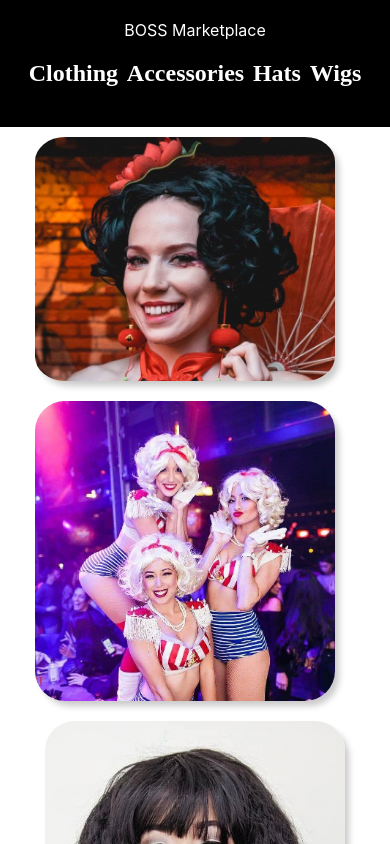
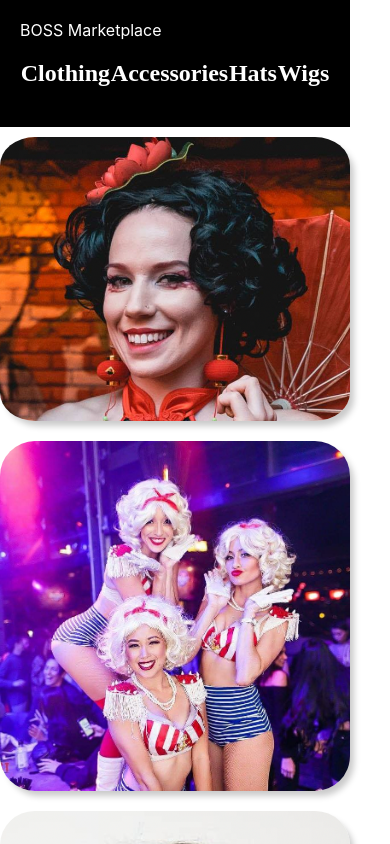
Before and after one commit to alvillaraza/boss-marketplace, a React (Create React App) app: page /wigs in a window 390 px wide. Shown: the top 844 px of the page. Built offline with nearby package versions, Linux system fonts and the light colour scheme; a web font is replaced by a local one.

Commit message:
more styling to make everything fit

```diff
--- a/src/App.css
+++ b/src/App.css
@@ -22,9 +22,9 @@
 }
 .Marketplace img {
   height: auto;
-  max-height: 300px;
+  max-height: 350px;
   width: auto;
-  max-width: 300px;
+  max-width: 350px;
   border-radius: 10%;
   box-shadow: 5px 6px 6px -1px rgba(0, 0, 0, 0.21);
   margin-block: 10px;
@@ -52,6 +52,7 @@
   grid-template-columns: 1fr;
   grid-template-rows: 1fr;
   align-items: center;
+  justify-items: center;
 }
 .Marketplace .photo img,
 .Marketplace .photo > div {
@@ -73,33 +74,36 @@
   transition-duration: 0.5s;
   padding: 10px;
   height: auto;
-  max-height: 300px;
+  max-height: 350px;
   width: auto;
-  max-width: 300px;
+  max-width: 350px;
 }
 .Marketplace .description-wrapper h4,
 .Marketplace .description-wrapper span {
   text-transform: capitalize;
+  font-weight: 700;
+  margin-block: -11px;
+}
+.Marketplace .description-wrapper .item-title {
   line-height: 1;
-  font-weight: 700;
-  margin-block: 3px;
 }
 .Marketplace .description-wrapper span {
   font-weight: bold;
 }
 .Marketplace .description-wrapper p {
   font-family: "Lato", sans-serif;
-  line-height: 0.8;
+  line-height: 0.2;
   padding-left: 20px;
   font-weight: 500;
+  font-size: 15px;
 }
 .Marketplace .description-wrapper .description {
-  padding: 5px;
+  padding: 1px;
 }
-@media screen and (max-width: 720px) {
+@media screen and (max-width: 414px) {
   .Marketplace {
-    text-align: center;
-    align-items: center;
+    display: grid;
+    grid-template-columns: 1fr 1fr;
   }
   .Marketplace .category-wrapper {
     grid-template-columns: 1fr;
--- a/src/App.less
+++ b/src/App.less
@@ -1,7 +1,6 @@
 @import url("https://fonts.googleapis.com/css2?family=Lato:wght@300&family=Prata&display=swap");
 
 .Marketplace {
-
   a {
     color: white;
     text-decoration: none;
@@ -14,13 +13,12 @@
 
   img {
     height: auto;
-    max-height: 300px;
+    max-height: 350px;
     width: auto;
-    max-width: 300px;
+    max-width: 350px;
     border-radius: 10%;
     box-shadow: 5px 6px 6px -1px rgba(0, 0, 0, 0.21);
-      margin-block: 10px;
-
+    margin-block: 10px;
   }
 
   .header-wrapper {
@@ -51,6 +49,7 @@
     grid-template-columns: 1fr;
     grid-template-rows: 1fr;
     align-items: center;
+    justify-items: center;
 
     img,
     // > selects all div elements under the a
@@ -63,6 +62,7 @@
     > div {
       z-index: 1;
     }
+
     &:hover {
       img {
         opacity: 0.2;
@@ -79,16 +79,19 @@
     transition-duration: 0.5s;
     padding: 10px;
     height: auto;
-    max-height: 300px;
+    max-height: 350px;
     width: auto;
-    max-width: 300px;
+    max-width: 350px;
 
     h4,
     span {
       text-transform: capitalize;
+      font-weight: 700;
+      margin-block: -11px;
+    }
+
+    .item-title {
       line-height: 1;
-      font-weight: 700;
-      margin-block: 3px;
     }
 
     span {
@@ -97,24 +100,22 @@
 
     p {
       font-family: "Lato", sans-serif;
-      line-height: 0.8;
+      line-height: 0.2;
       padding-left: 20px;
       font-weight: 500;
+      font-size: 15px;
     }
 
     .description {
-      padding: 5px;
-
+      padding: 1px;
     }
   }
 
-  @media screen and (max-width: 720px) {
-    text-align: center;
-    align-items: center;
+  @media screen and (max-width: 414px) {
+    display: grid;
+    grid-template-columns: 1fr 1fr;
 
     .category-wrapper {
-
-
       grid-template-columns: 1fr;
     }
   }
--- a/src/Clothing/Clothing.js
+++ b/src/Clothing/Clothing.js
@@ -2,6 +2,10 @@ import clothingData from "./data.js";
 import Description from "../Description.js";
 
 function Clothing() {
+  // setCurrentCategory useState('welcome page')
+  //if a certain category is clicked set that as the current category
+
+
   return (
     <div className="category-wrapper">
       {/* Clothing */}
--- a/src/Clothing/data.js
+++ b/src/Clothing/data.js
@@ -527,7 +527,7 @@ const clothingData = [
     image: harley_quinn_OG,
     available: [
       {
-        item: "leotard, headband, neck piece, and wristpieces",
+        item: "leotard, headband, neck and wristpieces",
         price: 10,
         count: 3,
       },
@@ -537,22 +537,12 @@ const clothingData = [
         count: 3,
       },
       {
-        item: "black and white checkered thigh high stockings",
+        item: "Thigh high stockings",
         price: 5,
         count: 3,
       },
       {
-        item: "black and red striped thigh high stockings",
-        price: 5,
-        count: 3,
-      },
-      {
-        item: "short red satin gloves",
-        price: 5,
-        count: 3,
-      },
-      {
-        item: "short black satin gloves",
+        item: "short satin gloves (red or black)",
         price: 5,
         count: 3,
       },
@@ -683,7 +673,7 @@ const clothingData = [
         count: 2,
       },
       {
-        item: "short jumper shorts (light denim or dark denim)",
+        item: "overall shorts (light or dark denim)",
         price: 5,
         count: 2,
       },
@@ -715,7 +705,7 @@ const clothingData = [
         count: 2,
       },
       {
-        item: "short jumper shorts (light denim or dark denim)",
+        item: "overall shorts (light or dark denim)",
         price: 5,
         count: 2,
       },
@@ -817,7 +807,7 @@ const clothingData = [
     image: pirate_captain,
     available: [
       {
-        item: "jacket (has no lining) and ruffley chest piece",
+        item: "jacket (no lining) and ruffley chest",
         price: 5,
         count: 1,
       },
@@ -868,7 +858,7 @@ const clothingData = [
     image: race_car,
     available: [
       {
-        item: "red acing leather leotard",
+        item: "red leather leotard",
         price: 10,
         count: 2,
       },
--- a/src/Description.js
+++ b/src/Description.js
@@ -5,11 +5,11 @@ function Description({ name, itemized }) {
       {itemized.map((item, idx) => {
         return (
           <div className="description" key={idx}>
-            <p>
+            <p className="item-title">
               Items: <span> {item.item}</span>
             </p>
             <p>
-              Price per item or set: <span>${item.price}</span>
+              Price: <span>${item.price}</span>
             </p>
             <p>
               # available: <span>{item.count}</span>
--- a/src/Wigs/Wigs.js
+++ b/src/Wigs/Wigs.js
@@ -11,7 +11,7 @@ function Wigs() {
           <div className="photo">
             <img src={wigs.image} alt={wigs.name} />
             <Description
-              wigsName={wigs.name}
+              name={wigs.name}
               itemized={wigs.available}
             />
           </div>
```
